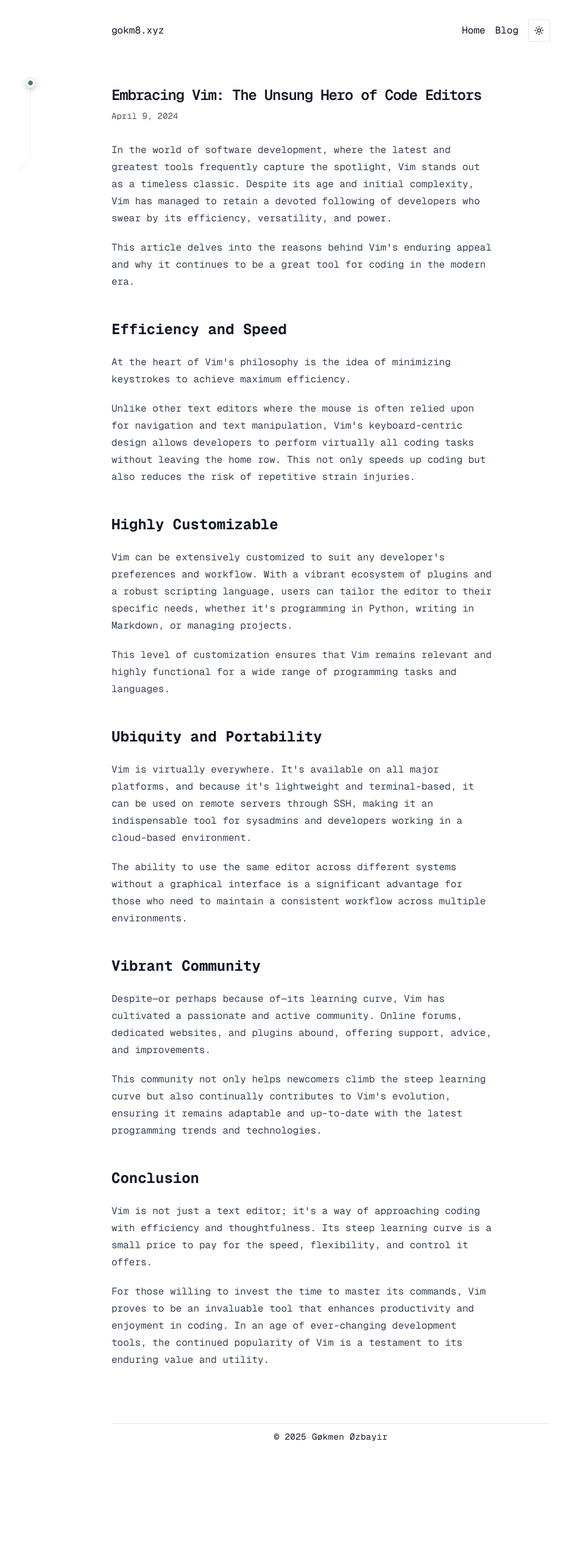
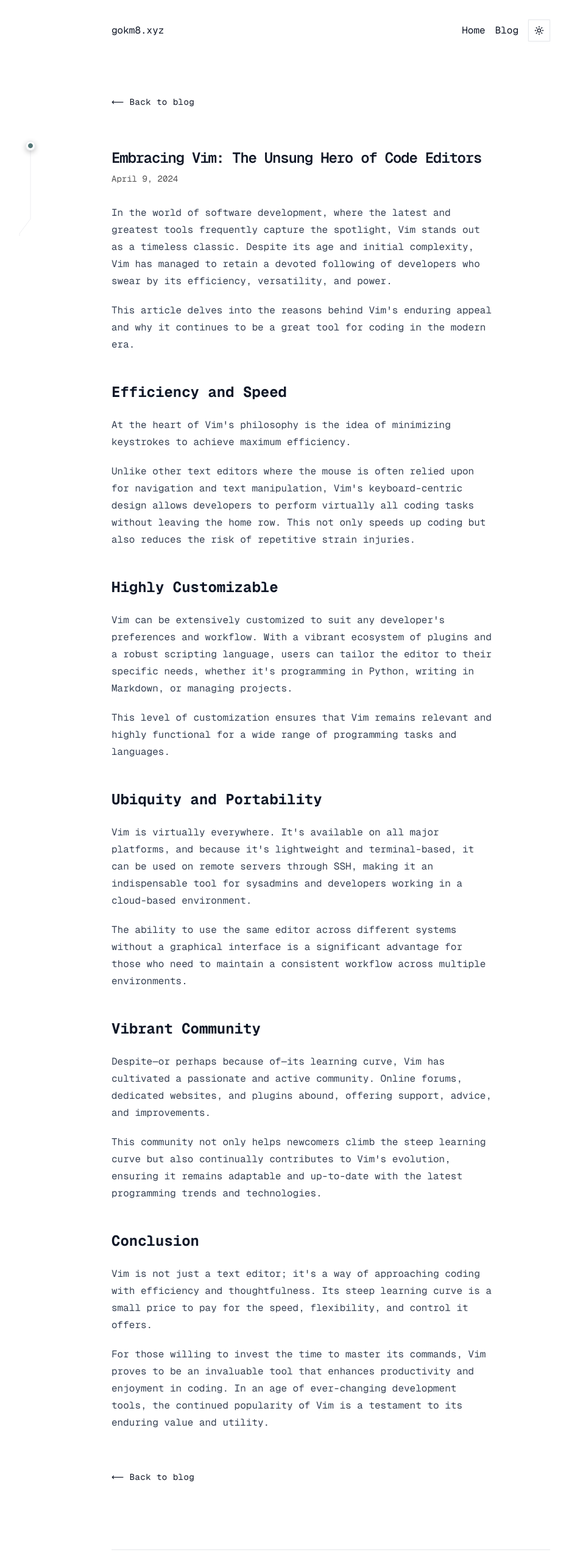
Before and after one commit to gokm8/portfolio-v2, a Next.js app: page /blog/vim in a window 1280 px wide. Shown: the top 2555 px of the page at 61% size, without its empty margins (97-1031 px from the left). Before the commit the page ends 2408 px from the top, so only its background shows below. Built offline with nearby package versions, Linux system fonts and the light colour scheme.

Commit message:
add back to blok link

```diff
--- a/app/blog/[slug]/page.tsx
+++ b/app/blog/[slug]/page.tsx
@@ -4,6 +4,7 @@ import { formatDate, getBlogPosts } from '@/app/blog/utils'
 import { baseUrl } from '@/app/sitemap'
 import { Container, Section } from '@/components/ds'
 import { TracingBeam } from '@/components/ui/tracing-beam'
+import Link from 'next/link'
 
 export async function generateStaticParams() {
   let posts = getBlogPosts()
@@ -62,6 +63,13 @@ export default function Blog({ params }: { params: { slug: string } }) {
 
   return (
     <Section>
+      <Section>
+        <Container>
+          <Link href='/blog'>
+            <p className='text-caption'>⟵ Back to blog</p>
+          </Link>
+        </Container>
+      </Section>
       <TracingBeam className='px-6'>
         <Container>
           <script
@@ -99,6 +107,13 @@ export default function Blog({ params }: { params: { slug: string } }) {
           </article>
         </Container>
       </TracingBeam>
+      <Section>
+        <Container>
+          <Link href='/blog'>
+            <p className='text-caption'>⟵ Back to blog</p>
+          </Link>
+        </Container>
+      </Section>
     </Section>
   )
 }
```
